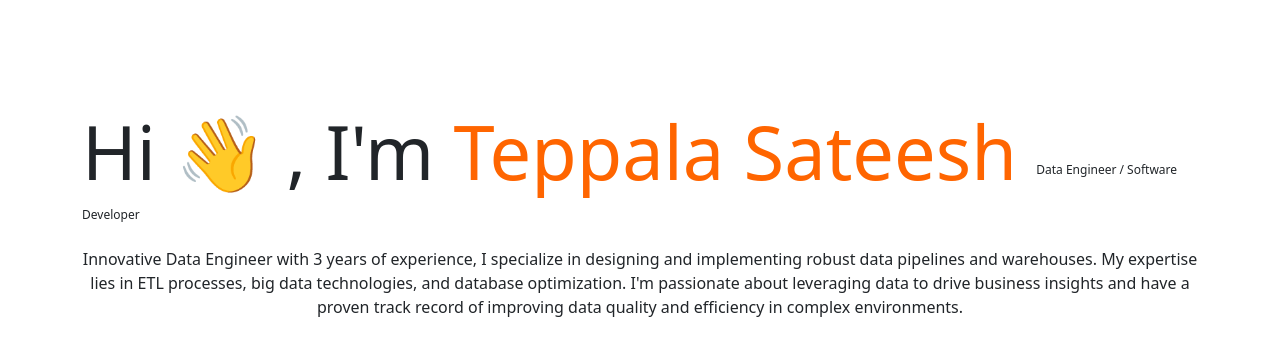
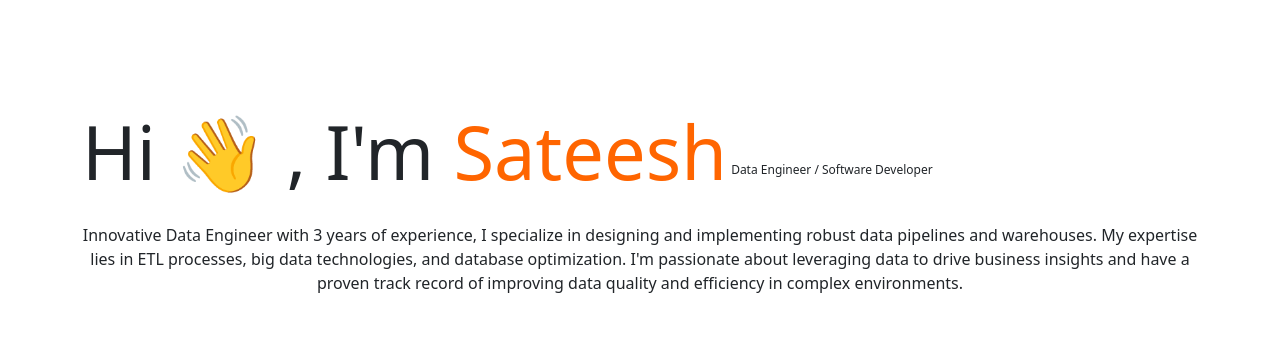
Before and after one commit to sateesh-py/sateesh-py.github.io, a plain HTML site: page index.html in a window 1280 px wide. Shown: the top 356 px of the page. Drawn offline with nearby package versions, Linux system fonts and the light colour scheme.

Commit message:
Update index.html

```diff
--- a/index.html
+++ b/index.html
@@ -68,7 +68,7 @@ h1, h2, h3, h4, h5, h6 {
         <div class="row">
             <div class="col pt-5">
                 <p>
-                    <span style="font-size:74px">Hi 👋 , I'm <span style="color:#FF6500">Teppala Sateesh </span></span>
+                    <span style="font-size:74px">Hi 👋 , I'm <span style="color:#FF6500">Sateesh</span></span>
                     <sup>Data Engineer / Software Developer</sup>
                 </p>
             </div>
```
